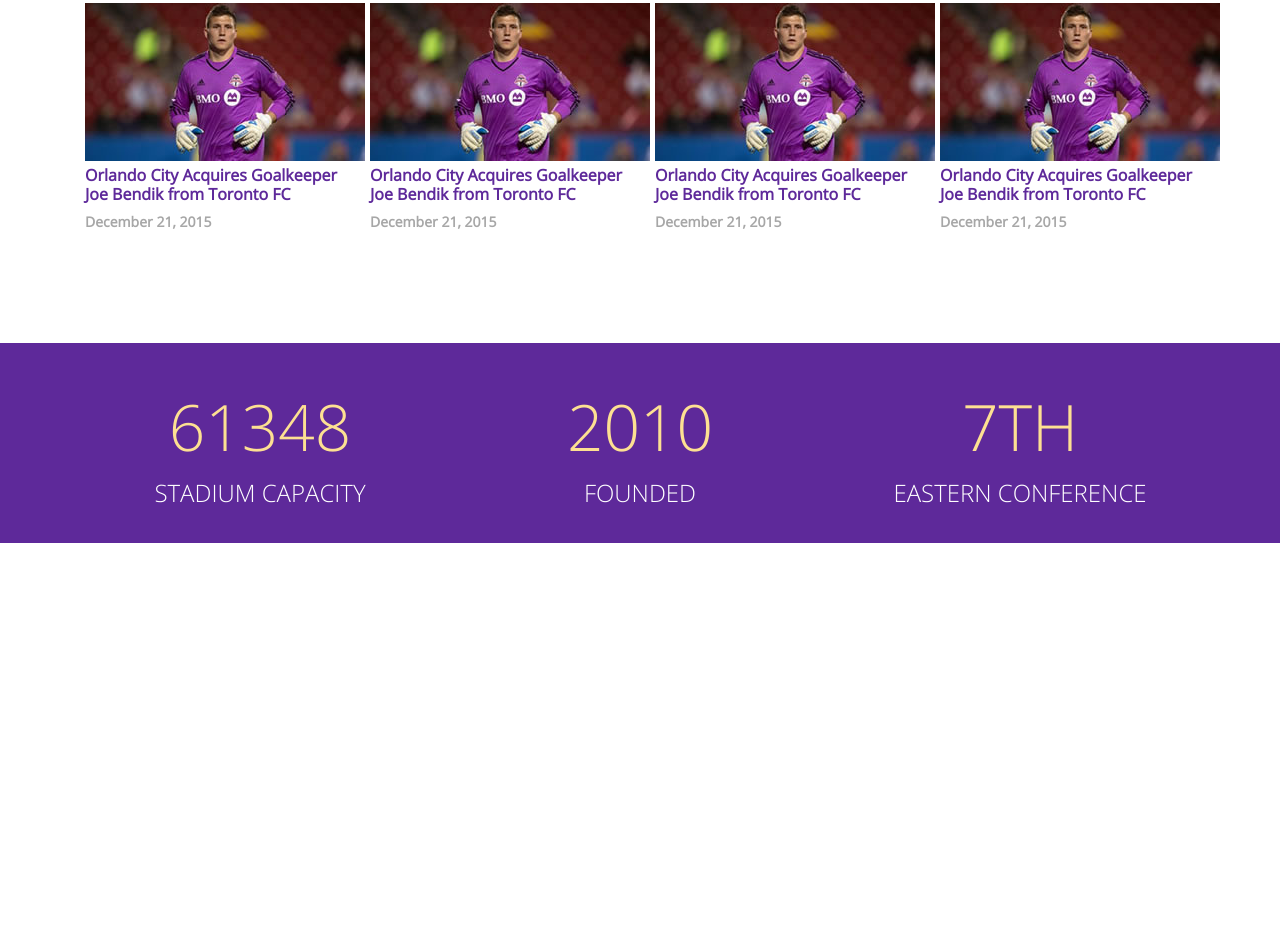
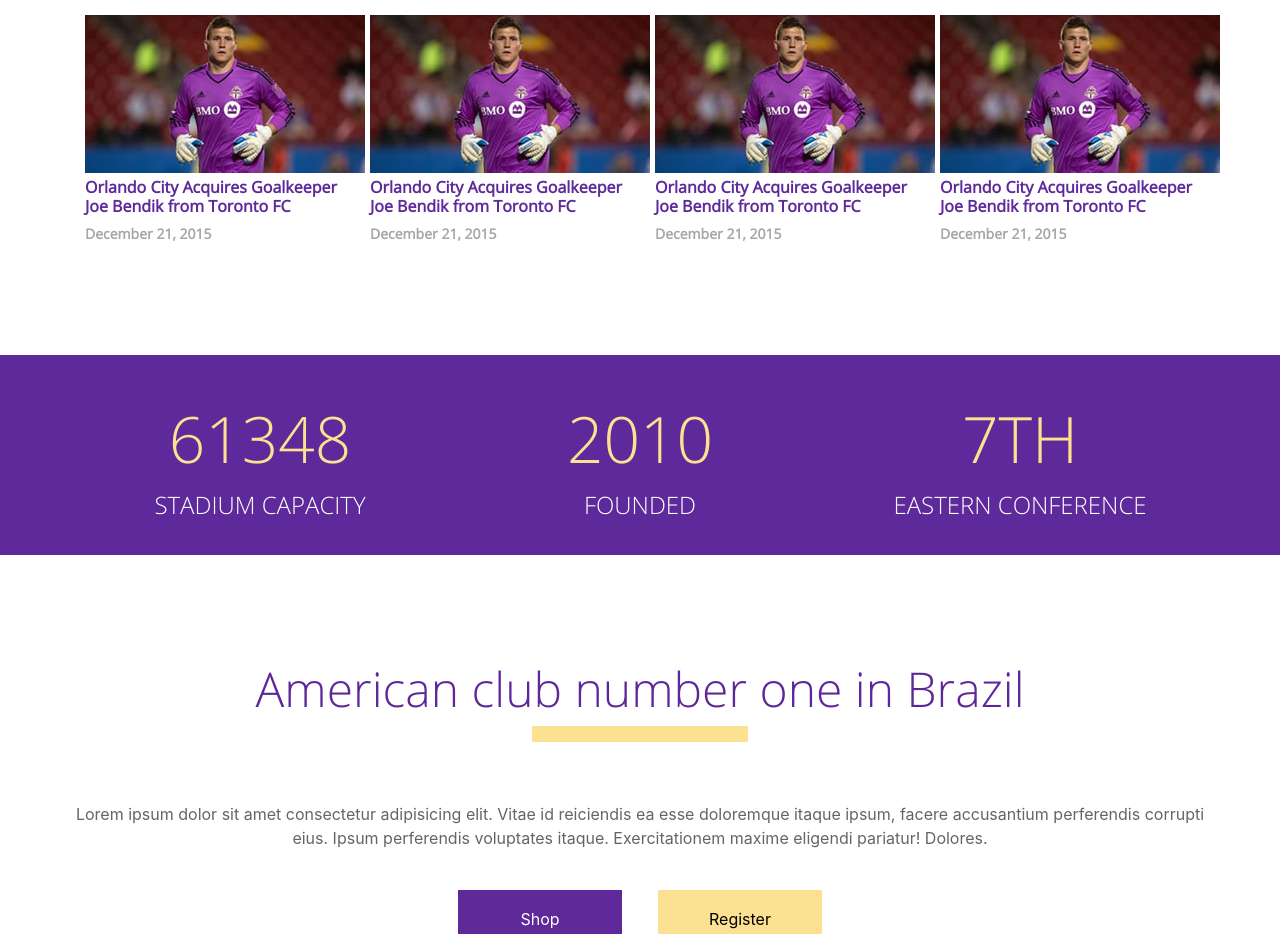
Before and after one commit to lishibashy/HTML5, a plain HTML site: page Projeto 01/index.html in a window 1280 px wide. Shown: the part 855-1796 px from the top of the page. Before the commit the page ends 1398 px from the top, so only its background shows below. Drawn offline with Linux system fonts and the light colour scheme.

Commit message:
Criação da área call to action

```diff
--- a/Projeto 01/css/orlando.css
+++ b/Projeto 01/css/orlando.css
@@ -216,7 +216,7 @@
 }
 
 #news hr{
-    border: #FDE192 solid 2px;
+    border: #FDE192 solid 8px;
     width: 200px;
     margin: 0 auto;
 }
@@ -262,3 +262,53 @@
     font-size: 24px;
     display: block;
 }
+
+#call-to-action{
+    text-align: center;
+    margin-top: 105px;
+}
+
+#call-to-action h2{
+    color: #5E2799;
+    font-family: 'OpenSans-Light';
+    font-size: 48px;
+    text-align: center;
+
+}
+
+#call-to-action hr{
+    border: #FDE192 solid 8px;
+    width: 200px;
+    margin: 0 auto;
+}
+
+#call-to-action p{
+    margin-top: 60px;
+    margin-bottom: 40px;
+    color: #656565;
+}
+
+#call-to-action .btn{
+    min-width: 164px;
+    height: 44px;
+    line-height: 44px;
+    border-radius: 0;
+}
+
+
+#call-to-action .btn-roxo{
+    color: #FFF;
+    background-color: #5E299A;
+    border-color: #5E299A;
+}
+
+#call-to-action .btn-amarelo{
+    color: #000;
+    background-color: #FDE192;
+    border-color: #FDE192;
+}
+
+#call-to-action .row-max-400{
+    margin: 0 auto;
+    max-width: 400px;
+}
--- a/Projeto 01/index.html
+++ b/Projeto 01/index.html
@@ -126,6 +126,41 @@
                 </div>
             </div>
 
+            <div id="call-to-action">
+                <div class="container">
+
+                        <div class="text-center">
+                            <h2>American club number one in Brazil</h2>
+                            <hr>
+                        </div>
+
+                        <div class="row">
+                            <p>
+                                Lorem ipsum dolor sit amet consectetur adipisicing elit. Vitae id reiciendis
+                                ea esse doloremque itaque ipsum, facere accusantium perferendis corrupti eius.
+                                Ipsum perferendis voluptates itaque. Exercitationem maxime eligendi pariatur!
+                                Dolores.
+                            </p>
+                        </div>
+
+                        <div class="text-center">
+
+                            <div class="row row-max-400">
+
+                                <div class="col-md-6">
+                                    <a href="#" class="btn btn-roxo">Shop</a>
+                                </div>
+
+                                <div class="col-md-6">
+                                    <a href="#" class="btn btn-amarelo">Register</a>
+                                </div>
+
+                            </div>
+
+                        </div>
+
+                </div>
+            </div>
 
     </section>
 
```
